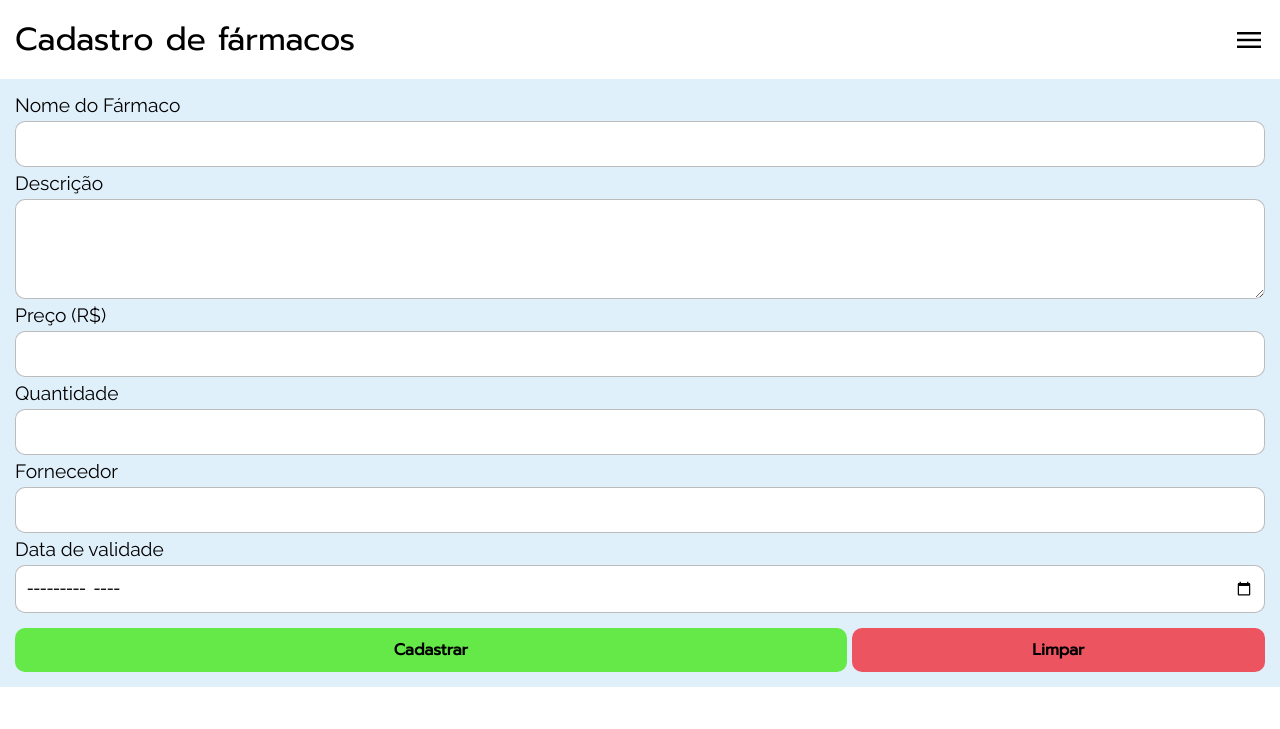
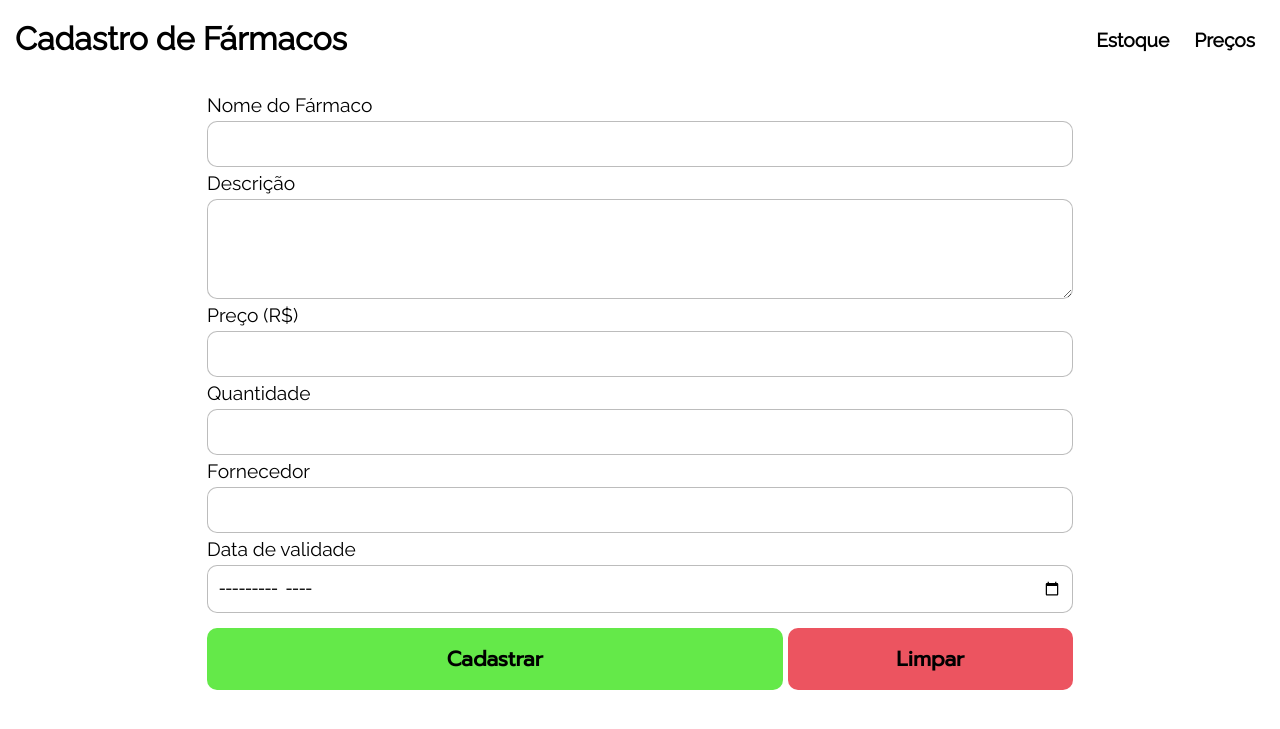
Before and after one commit to LuskGPM/Paper-Uniasselvi, a Flask app: template src/templates/cadastro.html in a window 1280 px wide. Shown: the top 729 px of the page. Run offline with Flask 3, Linux system fonts and the light colour scheme; the template is opened without the code that fills it, so the values that code supplies are empty; parts of the project's set-up code (start-up, migrations or seed data) failed here and were passed over.

Commit message:
Cadastro concluído e funcionando

```diff
--- /dev/null
+++ b/run.py
@@ -0,0 +1,6 @@
+from src.app import create_app
+
+app = create_app()
+
+if __name__ == '__main__':
+    app.run(debug=True)
--- a/src/app.py
+++ b/src/app.py
@@ -1,21 +1,24 @@
 from flask import Flask, render_template, redirect, url_for
 from flask_sqlalchemy import SQLAlchemy
 
-app = Flask(__name__, instance_relative_config=True)
-app.config['SQLALCHEMY_DATABASE_URI'] = 'sqlite:///farma.db'
-app.config['SQLALCHEMY_TRACK_MODIFICATIONS'] = False
+database = SQLAlchemy()
+def create_app():
+    app = Flask(__name__, instance_relative_config=True)
+    app.config['SQLALCHEMY_DATABASE_URI'] = 'sqlite:///../src/db/farma.db'
+    app.config['SQLALCHEMY_TRACK_MODIFICATIONS'] = False
+    app.config['SECRET_KEY'] = '5ea7fa863c57c2f9103c5af6072916cfbf7e2e64b2ff3406'
+    database.init_app(app)
 
-database = SQLAlchemy(app)
+    with app.app_context():
 
-with app.app_context():
-    import models
-    database.create_all()
+        from . import models
+        database.create_all()
 
-    from .routes.cadastro_produto import cadastro_bp
-    app.register_blueprint(cadastro_bp)
-@app.route('/')
-def hello():
-    return render_template('index.html')
+        from .routes.cadastro_prod import cadastro_bp
+        app.register_blueprint(cadastro_bp)
 
-if __name__ == '__main__':
-    app.run(debug=True)
+    @app.route('/')
+    def index():
+        return render_template('index.html')
+
+    return app
--- a/src/models.py
+++ b/src/models.py
@@ -1,4 +1,4 @@
-from app import app, database
+from .app import database
 from datetime import datetime, timezone
 
 class User(database.Model):
--- a/src/static/css/form.css
+++ b/src/static/css/form.css
@@ -14,6 +14,7 @@
 
  .form textarea {
      height: 100px;
+     font-size: 2em;
  }
 
  .form input,
@@ -35,11 +36,12 @@
  .form input[type="reset"] {
      color: black;
      font-weight: 600;
-     padding: 10px;
+     padding: 15px 10px;
      border-radius: 10px;
      border: none;
      cursor: pointer;
      margin-top: 10px;
+     font-size: 1.3em;
  }
 
  .form input[type="submit"] {
--- a/src/static/css/main.css
+++ b/src/static/css/main.css
@@ -1,6 +1,6 @@
 @import url(paleta.css);
 
-main {
+.main {
     background-color: var(--principal);
 }
 
--- a/src/static/css/media.css
+++ b/src/static/css/media.css
@@ -1,12 +1,12 @@
 @import url(paleta.css);
 
 @media screen and (min-width: 768px) {
-    header {
+    .header {
         height: 500px;
         justify-items: center;
     }
 
-    nav {
+    .nav {
         width: 100%;
         max-width: 700px;
         grid-template-columns: repeat(2, 1fr);
@@ -32,12 +32,12 @@
 }
 
 @media screen and (min-width: 1024px) {
-    header {
+    .header {
         height: 650px;
         background-image: url(../img/background-header-high.jpg);
     }
 
-    nav {
+    .nav {
         max-width: 900px;
     }
 
@@ -49,4 +49,9 @@
         font-size: 1.5em;
     }
 
+    .main-utopic,
+    .footer-utopic {
+        width: 70vw;
+        justify-self: center;
+    }
 }
--- a/src/static/css/style.css
+++ b/src/static/css/style.css
@@ -29,6 +29,10 @@ input {
     box-sizing: border-box;
 }
 
+body {
+    display: grid;
+}
+
 ::-webkit-scrollbar {
     width: 10px;
 }
--- a/src/templates/cadastro.html
+++ b/src/templates/cadastro.html
@@ -11,6 +11,7 @@
     <link rel="stylesheet" href="{{ url_for('static', filename='css/main.css') }}">
     <link rel="stylesheet" href="{{ url_for('static', filename='css/form.css') }}">
     <link rel="stylesheet" href="{{ url_for('static', filename='css/header.css') }}">
+    <link rel="stylesheet" href="{{ url_for('static', filename='css/media.css') }}">
     <!--
     <link rel="stylesheet" href="../static/css/form.css">
     <link rel="stylesheet" href="../static/css/style.css">
@@ -35,24 +36,40 @@
         color: black;
         font-weight: 700;
     }
+
+    h1 a {
+        color: var(--gunmetal);
+        text-decoration: none;
+        font-weight: 700;
+        transition: linear 0.2s;
+    }
+
+    h1 a:hover {
+        color: var(--sandy-brown);
+    }
 </style>
 
 <body>
     <header class="container">
-        <h1>Cadastro de fármacos</h1>
+        <h1>
+            <a href="{{ url_for('index') }}" class="fcorpo">
+                Cadastro de Fármacos
+            </a>
+        </h1>
         <span class="material-symbols-outlined" id="sanduiche">Menu</span>
         <nav class="colapse" id="colapse">
-            <a href="{{ url_for('index.index') }}" class="fcorpo">Voltar</a>
+            <a href="#" class="fcorpo">Estoque</a>
+            <a href="#" class="fcorpo">Preços</a>
         </nav>
     </header>
-    <main>
-        <form action="{{ url_for('cadastro.cadastro_produtos') }}" class="container form" method="post">
+    <main class="main-utopic">
+        <form action="{{ url_for('cadastro.cadastrar_produto') }}" class="container form" method="post">
             <label for="nome">Nome do Fármaco</label>
             <input type="text" name="nome" id="nome" required minlength="3" maxlength="100">
             <label for="desc">Descrição</label>
             <textarea name="desc" id="desc" maxlength="600"></textarea>
             <label for="preco">Preço (R$)</label>
-            <input type="number" name="preco" id="preco" required min="0" step="1.50">
+            <input type="number" name="preco" id="preco" required min="0" step="0.01">
             <label for="quantidade">Quantidade</label>
             <input type="number" name="quantidade" id="quantidade" min="1" required>
             <label for="fornecedor">Fornecedor</label>
@@ -62,6 +79,15 @@
             <input type="submit" value="Cadastrar">
             <input type="reset" value="Limpar">
         </form>
+     {% with messages = get_flashed_messages() %}
+        {% if messages %}
+            <ul style="list-style-type: none; padding: 0; background-color: #d4edda; color: #155724; border: 1px solid #c3e6cb; padding: 10px; margin-bottom: 20px;">
+                {% for message in messages %}
+                    <li>{{ message }}</li>
+                {% endfor %}
+            </ul>
+        {% endif %}
+    {% endwith %}
     </main>
     <script src="{{ url_for('static', filename='js/colapse-menu.js') }}"></script>
     <!--
--- a/src/templates/index.html
+++ b/src/templates/index.html
@@ -23,13 +23,13 @@
 <body>
     <header class="header">
         <nav class="nav">
-            <h2><a href="#" class="ftitulo">Logo</a></h2>
+            <h2><a href="{{ url_for('index') }}" class="ftitulo">Logo</a></h2>
             <span id="sanduiche" class="material-symbols-outlined">
                 menu
             </span>
             <div class="colapse" id="colapse">
                 <a href="#" class="fcorpo">Estoque</a>
-                <a href="#" class="fcorpo">Cadastro</a>
+                <a href="{{ url_for('cadastro.cadastrar_produto') }}" class="fcorpo">Cadastro</a>
                 <a href="#" class="fcorpo">Preços</a>
             </div>
         </nav>
@@ -38,7 +38,7 @@
             <p>Gerencie os produtos farmacêuticos</p>
         </section>
     </header>
-    <main>
+    <main class="main">
         <section id="info-main" class="info-main container">
             <div class="item">
                 <h3 class="quantidade" id="quant-1">01</h3>
```
Also changed, not shown: src/routes/cadastro_prod.py (added, +51 -0 lines), src/db/farma.db (added), src/instance/farma.db (added), src/routes/cadastro_produto.py (deleted).
